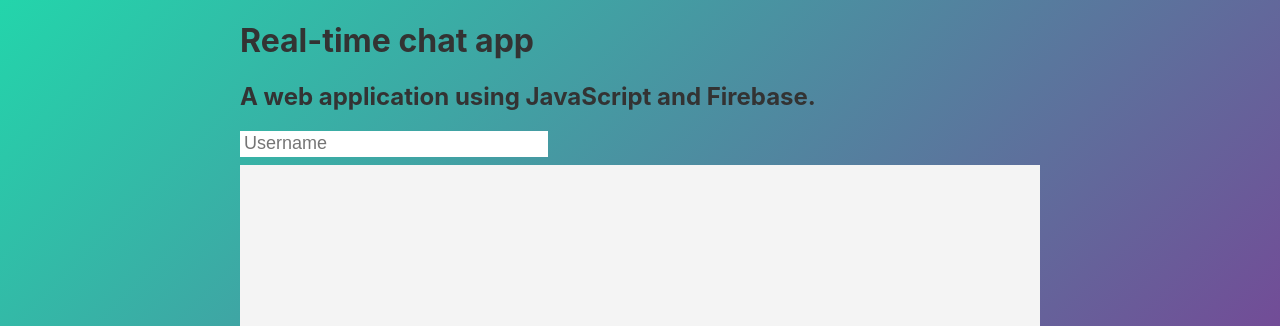
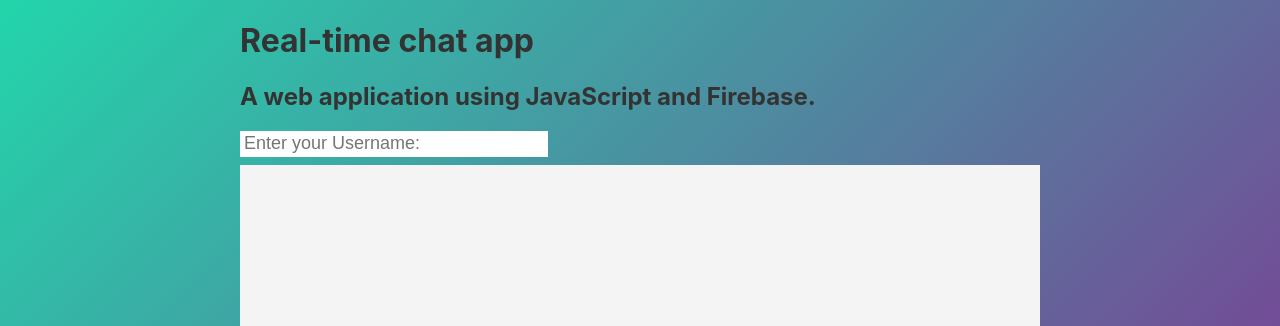
Before and after one commit to karankv26/Real-time-chat-app, a Jekyll site: the page index.html, which Jekyll copies as it is, in a window 1280 px wide. Shown: the top 326 px of the page. Built offline with Jekyll 4.4.1, drawn with Linux system fonts in a browser that asks for light colours; comment, search, counter and statistics services are not loaded.

Commit message:
Update index.html

```diff
--- a/index.html
+++ b/index.html
@@ -11,7 +11,7 @@
 <body>
 	<h1> Real-time chat app </h1>
 	<h2> A web application using JavaScript and Firebase.</h2>
-<input placeholder="Username" id="username" class="username" />
+<input placeholder="Enter your Username:" id="username" class="username" />
 
 <div id="messages" class="messages"></div>
 
```
